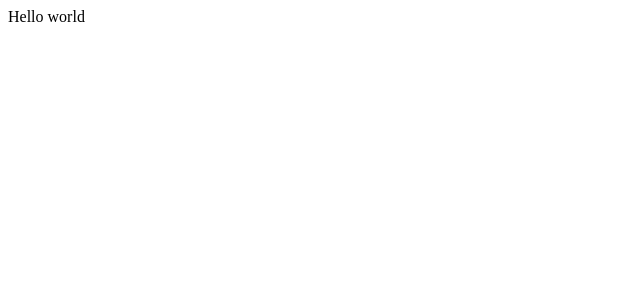
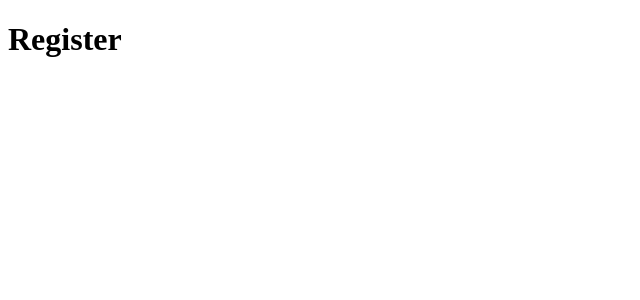
Before and after one commit to ShawnToubeau/Ping, a React (Create React App) app in the folder client/: page /register in a window 1280 px wide. Shown: the top 300 px of the page, without its empty margins (0-640 px from the left). Built offline with nearby package versions, Linux system fonts and the light colour scheme.

Commit message:
Adds protected route

```diff
--- a/client/package.json
+++ b/client/package.json
@@ -10,8 +10,12 @@
     "@types/node": "^12.0.0",
     "@types/react": "^16.9.0",
     "@types/react-dom": "^16.9.0",
+    "@types/react-router-dom": "^5.1.3",
+    "install": "^0.13.0",
+    "npm": "^6.13.6",
     "react": "^16.12.0",
     "react-dom": "^16.12.0",
+    "react-router-dom": "^5.1.2",
     "react-scripts": "3.3.0",
     "typescript": "~3.7.2"
   },
--- a/client/src/App.tsx
+++ b/client/src/App.tsx
@@ -1,8 +1,19 @@
 import React from 'react';
+import {
+  Switch,
+  Route
+} from "react-router-dom";
+import ProtectedRoute from './ProtectedRoute'
+import { Login, Register, Dashboard } from './views';
+
 export const App: React.FC = () => {
   return (
-    <div className='App'>
-      Hello world
-    </div>
+    <Switch>
+      <Route path='/login' component={Login} />
+      <Route path='/register' component={Register} />
+      <ProtectedRoute isAuthenticated={false}>
+        <Route path="/dashboard" component={Dashboard} />
+      </ProtectedRoute>
+    </Switch>
   );
 }
--- /dev/null
+++ b/client/src/ProtectedRoute.tsx
@@ -0,0 +1,28 @@
+import React from 'react';
+import { Route, Redirect, RouteProps } from 'react-router-dom';
+
+export interface ProtectedRouteProps extends RouteProps {
+  isAuthenticated: boolean;
+}
+
+export const ProtectedRoute: React.FC<ProtectedRouteProps> = (props, ...rest) => {
+  return (
+    <Route
+      {...rest}
+      render={({ location }) =>
+        props.isAuthenticated ? (
+          props.children
+        ) : (
+            <Redirect
+              to={{
+                pathname: "/login",
+                state: { from: location }
+              }}
+            />
+          )
+      }
+    />
+  );
+}
+
+export default ProtectedRoute;
--- a/client/src/index.tsx
+++ b/client/src/index.tsx
@@ -1,5 +1,10 @@
 import React from 'react';
 import ReactDOM from 'react-dom';
+import { BrowserRouter } from 'react-router-dom';
 import { App } from './App';
 
-ReactDOM.render(<App />, document.getElementById('root'));
+ReactDOM.render(
+  <BrowserRouter>
+    <App />
+  </BrowserRouter>
+  , document.getElementById('root'));
--- /dev/null
+++ b/client/src/views/Dashboard.jsx
@@ -0,0 +1,9 @@
+import React from 'react'
+
+export class Dashboard extends React.Component {
+  render() {
+    return (
+      <h1>Dashboard</h1>
+    )
+  }
+}
--- /dev/null
+++ b/client/src/views/Login.jsx
@@ -0,0 +1,9 @@
+import React from 'react'
+
+export class Login extends React.Component {
+  render() {
+    return (
+      <h1>Login</h1>
+    )
+  }
+}
--- /dev/null
+++ b/client/src/views/Register.jsx
@@ -0,0 +1,9 @@
+import React from 'react'
+
+export class Register extends React.Component {
+  render() {
+    return (
+      <h1>Register</h1>
+    )
+  }
+}
--- /dev/null
+++ b/client/src/views/index.tsx
@@ -0,0 +1,3 @@
+export * from './Dashboard';
+export * from './Login';
+export * from './Register';
```
Also changed, not shown: 1 other file (tests, documents, lock files or other folders).
